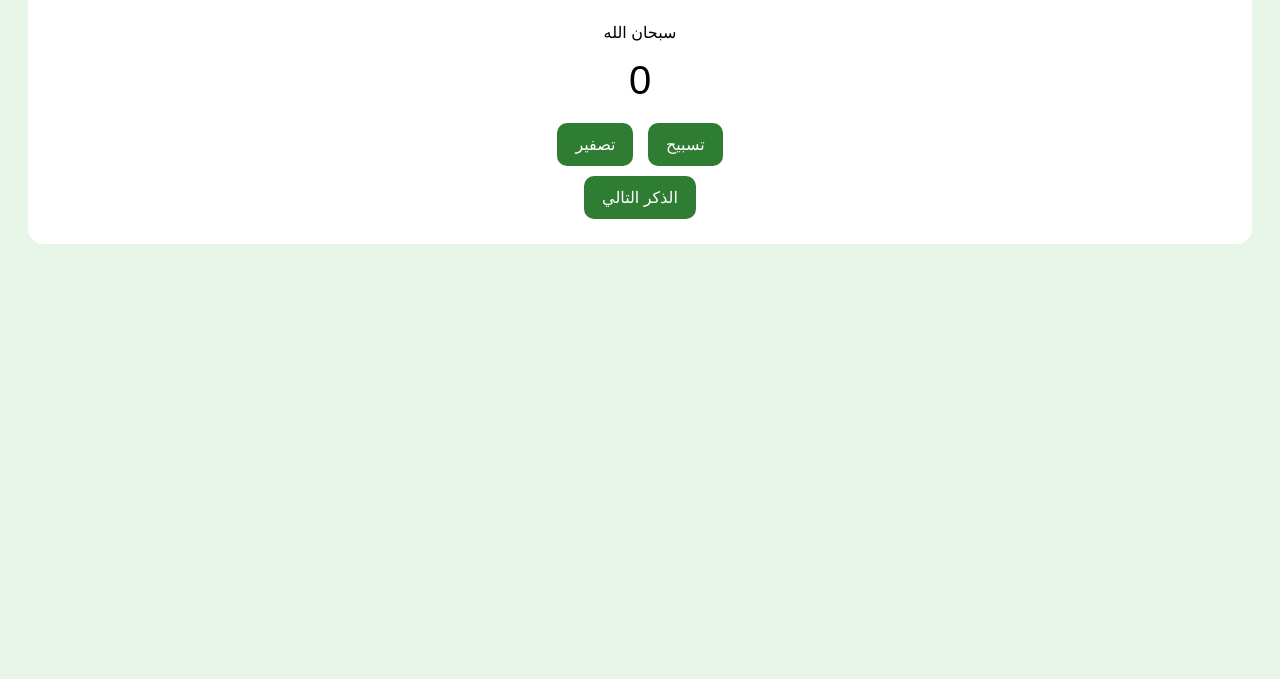
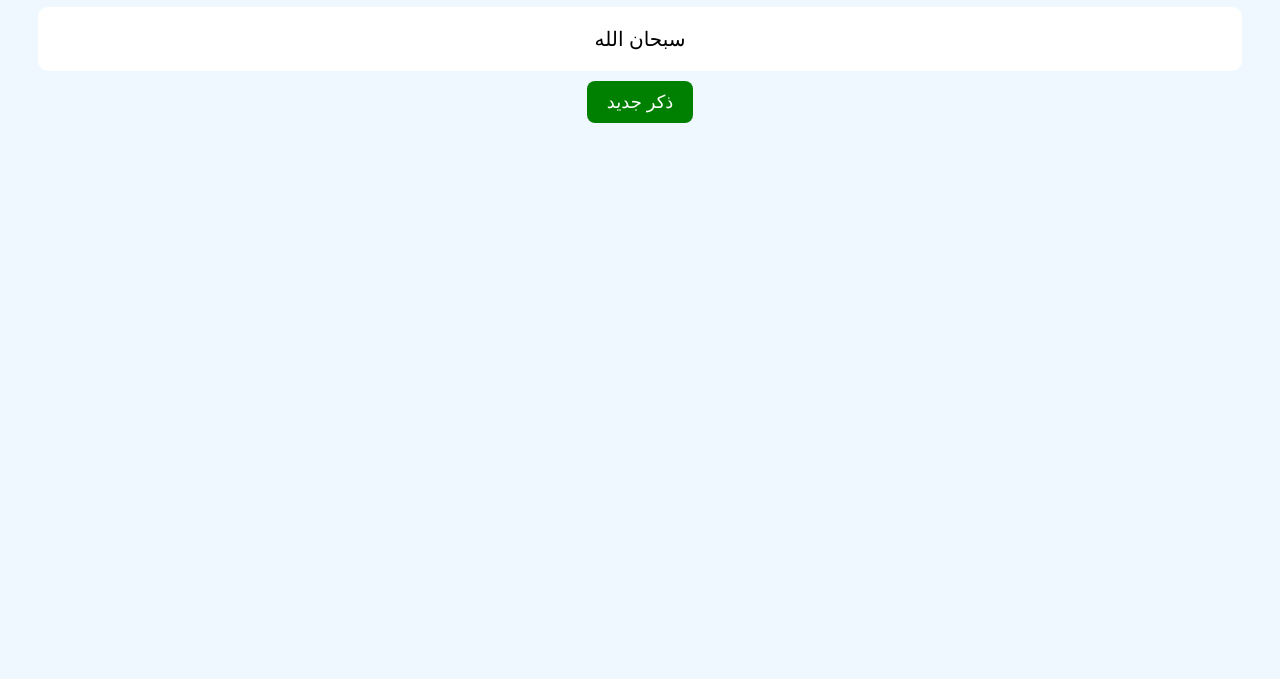
Before and after one commit to gamalfatma918-sys/azkar-app, a plain HTML site: page index.html in a window 1280 px wide. Shown: the part 121-800 px from the top of the page. Drawn offline with Linux system fonts and the light colour scheme.

Commit message:
Refactor HTML structure and styles for Zekr app

```diff
--- a/index.html
+++ b/index.html
@@ -1,86 +1,56 @@
-
 نسخ التعليمات البرمجية
 Html
 <!DOCTYPE html>
 <html lang="ar">
 <head>
     <meta charset="UTF-8">
-<title>أذكار المسلم</title>
-
+    <title>تطبيق أذكار</title>
     <style>
         body {
             font-family: Arial;
+            background: #f0f8ff;
             text-align: center;
-  direction: rtl;
-  background: #e8f5e9;
+            padding: 20px;
         }
-
-h1 { color: #2e7d32; }
-
-.card {
+        .zekr {
             background: white;
             padding: 20px;
-  margin: 20px;
-  border-radius: 15px;
+            margin: 10px;
+            border-radius: 10px;
+            font-size: 20px;
         }
-
-#count {
-  font-size: 40px;
-  margin: 15px 0;
-}
-
         button {
-  padding: 12px 18px;
-  font-size: 16px;
-  background: #2e7d32;
+            padding: 10px 20px;
+            font-size: 18px;
+            background: green;
             color: white;
             border: none;
-  border-radius: 10px;
-  margin: 5px;
+            border-radius: 8px;
         }
     </style>
 </head>
-
 <body>
 
-<h1>📿 أذكار المسلم</h1>
+<h1>🌿 أذكار اليوم 🌿</h1>
 
-<div class="card">
-  <p id="zekr">سبحان الله</p>
-  <div id="count">0</div>
-
-  <button onclick="add()">تسبيح</button>
-  <button onclick="reset()">تصفير</button><br>
-  <button onclick="nextZekr()">الذكر التالي</button>
+<div class="zekr" id="zekr">
+    سبحان الله
 </div>
 
+<button onclick="changeZekr()">ذكر جديد</button>
+
 <script>
-let azkar = [
+    const azkar = [
         "سبحان الله",
         "الحمد لله",
         "لا إله إلا الله",
         "الله أكبر",
-"أستغفر الله",
-"اللهم صلِّ على محمد"
+        "لا حول ولا قوة إلا بالله"
     ];
 
-let index = 0;
-let counter = 0;
-
-function add() {
-  counter++;
-  document.getElementById("count").innerHTML = counter;
-}
-
-function reset() {
-  counter = 0;
-  document.getElementById("count").innerHTML = counter;
-}
-
-function nextZekr() {
-  index = (index + 1) % azkar.length;
-  document.getElementById("zekr").innerHTML = azkar[index];
-  reset();
+    function changeZekr() {
+        const random = Math.floor(Math.random() * azkar.length);
+        document.getElementById("zekr").innerText = azkar[random];
     }
 </script>
 
```
Lines whose indentation alone changed are shown as unchanged.
